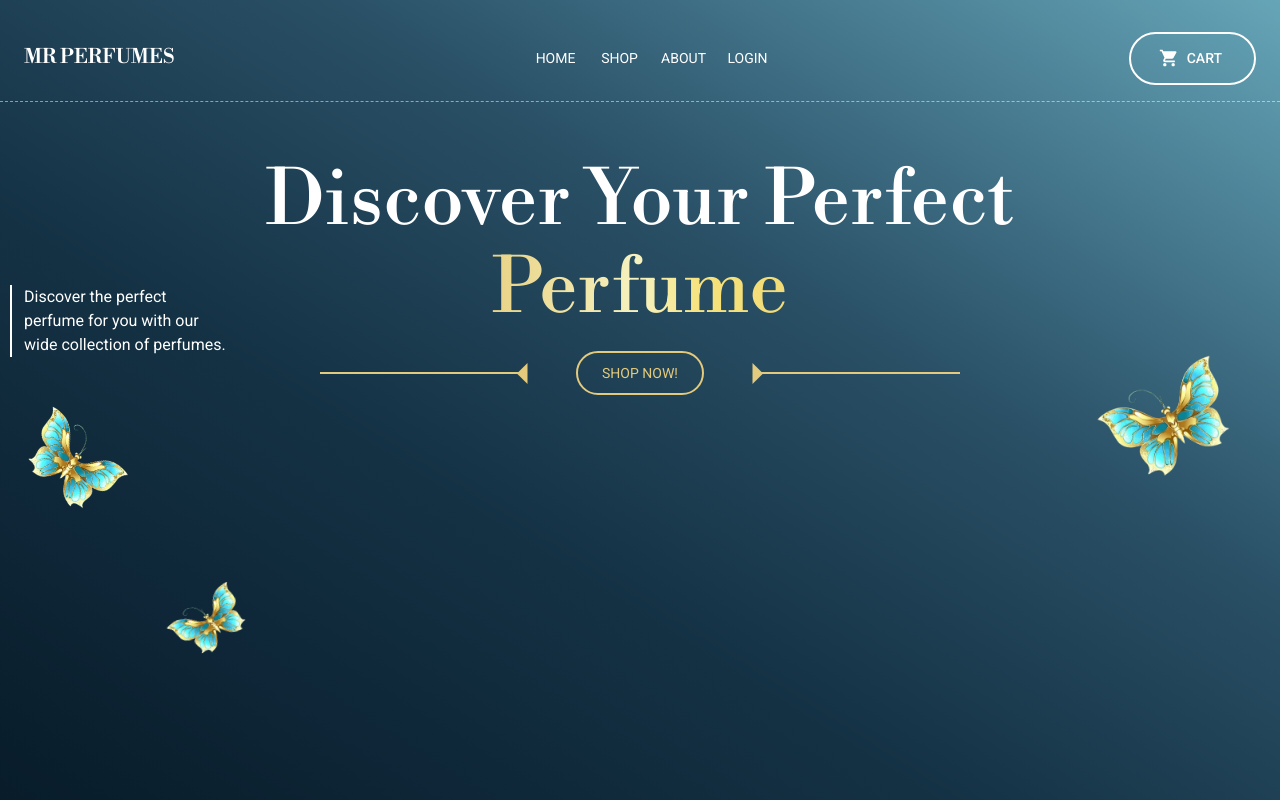
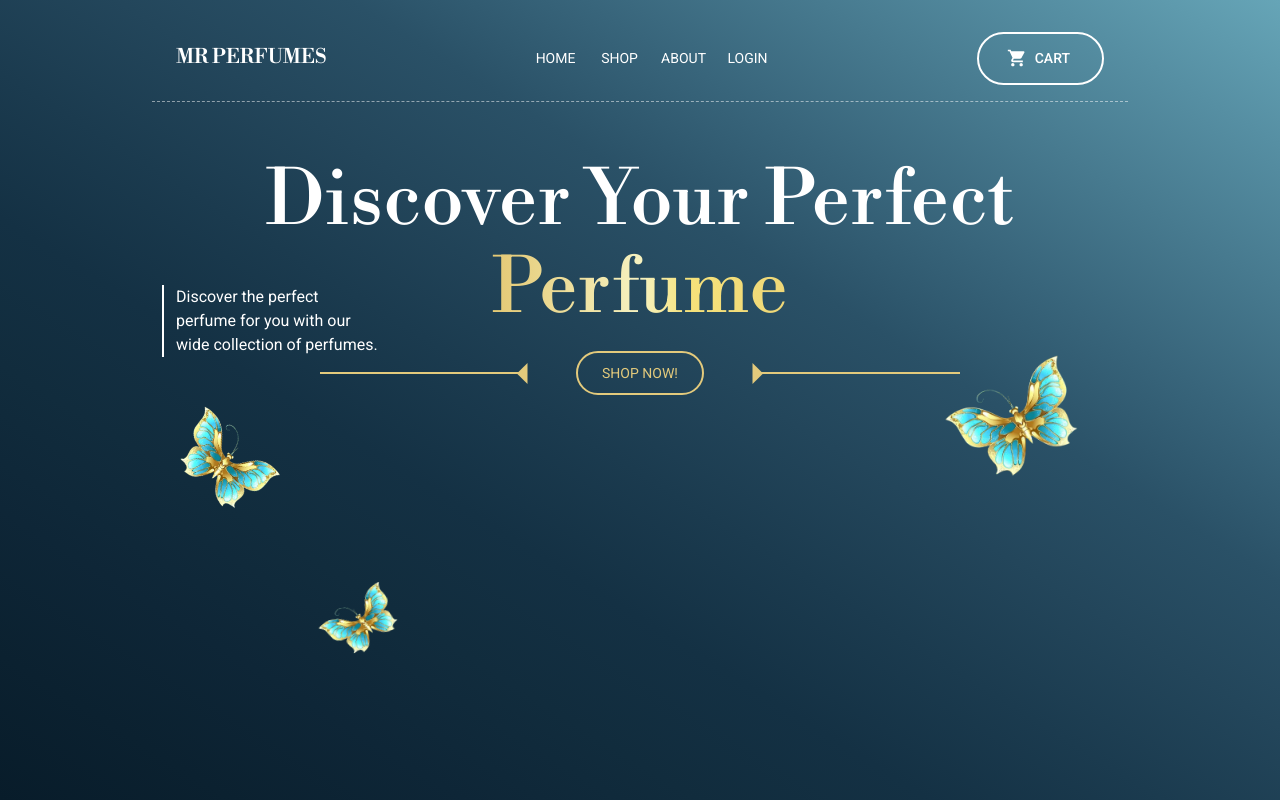
Before and after one commit to kingmohbil/online-store, a Next.js app: page / in a window 1280 px wide. Built offline with nearby package versions, Linux system fonts and the light colour scheme.

Commit message:
Added a line that was removed

```diff
--- a/constants.ts
+++ b/constants.ts
@@ -5,7 +5,9 @@ interface LinkType {
 
 export const websiteName: string = 'MR PERFUMES';
 
-export const mainPageXMargins: {} = {};
+export const mainPageXMargins: {} = {
+  mx: { xs: 1, sm: 6.5, md: 12.5, lg: 19, xl: 25 },
+};
 
 export const shopPageXMargins: {} = {
   mx: { xs: 1, sm: 4, md: 12.5, lg: 19, xl: 25 },
```
